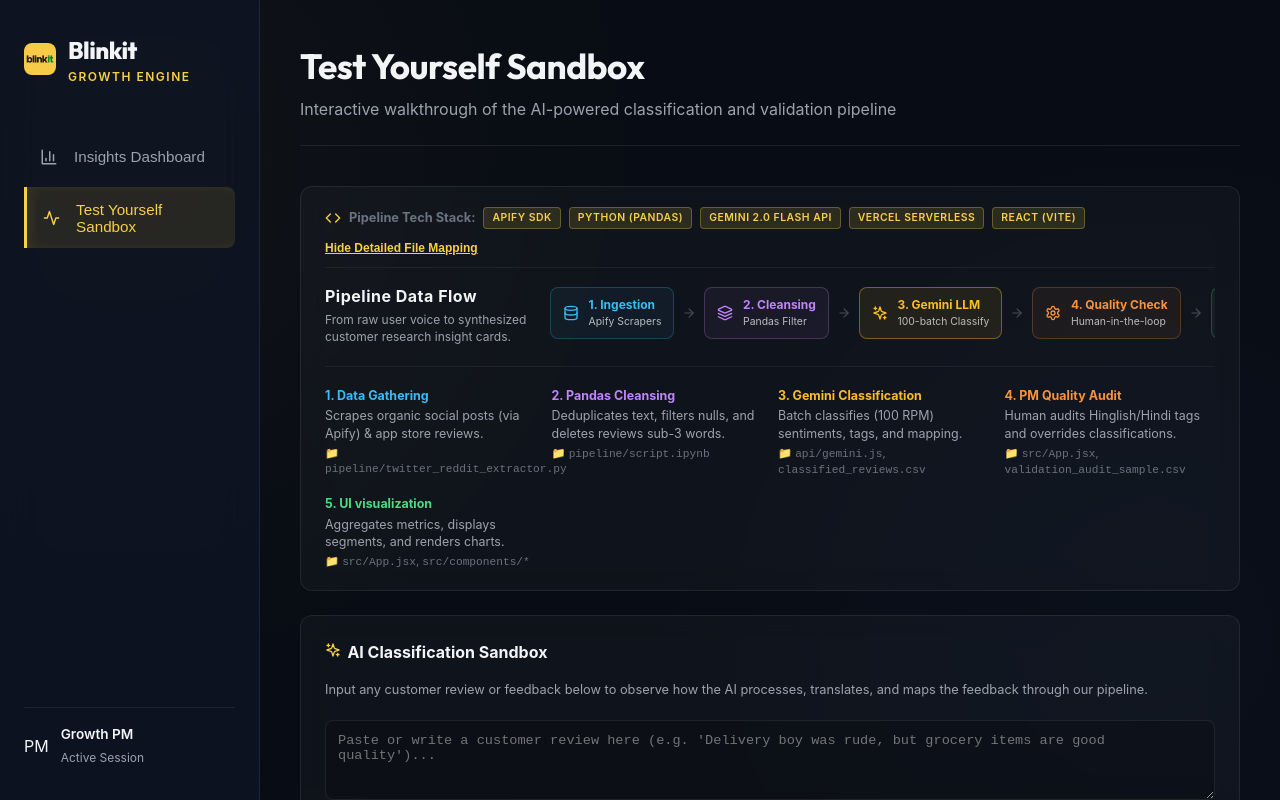
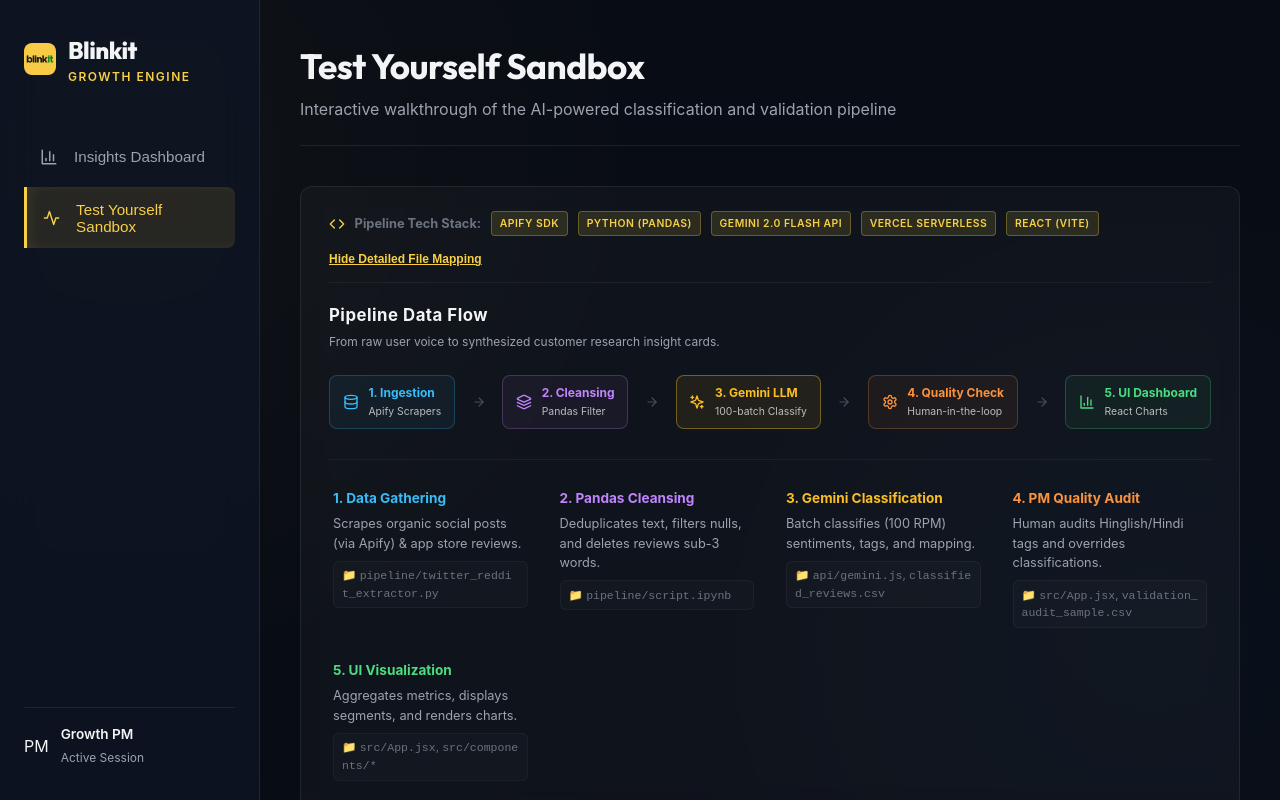
Before and after one commit to shivam0752/blinkit-review-ai-engine, a React (Vite) app: page / in a window 1280 px wide. Both pictures are taken after a click on the button "Test Yourself Sandbox". Shown: the top 800 px of the page. Built offline with nearby package versions, Linux system fonts and the light colour scheme.

Commit message:
style: increase padding and spacing in pipeline flowchart file mapping

```diff
--- a/src/components/ArchitectureDiagram.jsx
+++ b/src/components/ArchitectureDiagram.jsx
@@ -1,11 +1,11 @@
 import React, { useState } from 'react';
-import { Database, Layers, Sparkles, Settings, BarChart3, ArrowRight, HelpCircle, Code } from 'lucide-react';
+import { Database, Layers, Sparkles, Settings, BarChart3, ArrowRight, Code } from 'lucide-react';
 
 export default function ArchitectureDiagram() {
   const [showDetails, setShowDetails] = useState(true);
 
   return (
-    <div className="sandbox-architecture glass" style={{ padding: '1.25rem 1.5rem', marginBottom: '1.5rem' }}>
+    <div className="sandbox-architecture glass" style={{ padding: '1.5rem 1.75rem', marginBottom: '2rem' }}>
 
       {/* Tech Stack Banner */}
       <div style={{
@@ -13,20 +13,20 @@
         justifyContent: 'space-between',
         alignItems: 'center',
         flexWrap: 'wrap',
-        gap: '0.75rem',
-        paddingBottom: '0.75rem',
+        gap: '1rem',
+        paddingBottom: '1rem',
         borderBottom: '1px solid rgba(255, 255, 255, 0.05)',
-        marginBottom: '1rem',
+        marginBottom: '1.25rem',
         fontSize: '0.8rem'
       }}>
-        <div style={{ display: 'flex', alignItems: 'center', gap: '0.5rem' }}>
+        <div style={{ display: 'flex', alignItems: 'center', gap: '0.6rem', flexWrap: 'wrap' }}>
           <Code size={16} className="text-accent" />
           <span style={{ color: 'var(--text-muted)' }}><strong>Pipeline Tech Stack:</strong></span>
-          <span className="badge badge-accent" style={{ fontSize: '0.65rem' }}>Apify SDK</span>
-          <span className="badge badge-accent" style={{ fontSize: '0.65rem' }}>Python (Pandas)</span>
-          <span className="badge badge-accent" style={{ fontSize: '0.65rem' }}>Gemini 2.0 Flash API</span>
-          <span className="badge badge-accent" style={{ fontSize: '0.65rem' }}>Vercel Serverless</span>
-          <span className="badge badge-accent" style={{ fontSize: '0.65rem' }}>React (Vite)</span>
+          <span className="badge badge-accent" style={{ fontSize: '0.65rem', padding: '0.25rem 0.5rem' }}>Apify SDK</span>
+          <span className="badge badge-accent" style={{ fontSize: '0.65rem', padding: '0.25rem 0.5rem' }}>Python (Pandas)</span>
+          <span className="badge badge-accent" style={{ fontSize: '0.65rem', padding: '0.25rem 0.5rem' }}>Gemini 2.0 Flash API</span>
+          <span className="badge badge-accent" style={{ fontSize: '0.65rem', padding: '0.25rem 0.5rem' }}>Vercel Serverless</span>
+          <span className="badge badge-accent" style={{ fontSize: '0.65rem', padding: '0.25rem 0.5rem' }}>React (Vite)</span>
         </div>
         <button
           onClick={() => setShowDetails(!showDetails)}
@@ -37,25 +37,26 @@
             cursor: 'pointer',
             fontSize: '0.75rem',
             fontWeight: 600,
-            textDecoration: 'underline'
+            textDecoration: 'underline',
+            outline: 'none'
           }}
         >
           {showDetails ? 'Hide Detailed File Mapping' : 'Show Detailed File Mapping'}
         </button>
       </div>
 
-      <div style={{ display: 'flex', justifyContent: 'space-between', alignItems: 'center', flexWrap: 'wrap', gap: '1.25rem', width: '100%' }}>
+      <div style={{ display: 'flex', justifyContent: 'space-between', alignItems: 'center', flexWrap: 'wrap', gap: '1.5rem', width: '100%', marginBottom: '0.5rem' }}>
 
         {/* Title side */}
-        <div style={{ flex: '1 1 200px' }}>
-          <h4 style={{ margin: 0, fontSize: '1rem', fontWeight: 700, color: 'var(--text-primary)', letterSpacing: '0.5px' }}>Pipeline Data Flow</h4>
-          <p style={{ margin: '0.25rem 0 0 0', color: 'var(--text-secondary)', fontSize: '0.75rem', lineHeight: '1.4' }}>
+        <div style={{ flex: '1 1 220px' }}>
+          <h4 style={{ margin: 0, fontSize: '1.05rem', fontWeight: 700, color: 'var(--text-primary)', letterSpacing: '0.5px' }}>Pipeline Data Flow</h4>
+          <p style={{ margin: '0.35rem 0 0 0', color: 'var(--text-secondary)', fontSize: '0.75rem', lineHeight: '1.4' }}>
             From raw user voice to synthesized customer research insight cards.
           </p>
         </div>
 
         {/* Steps side */}
-        <div style={{ flex: '3 1 650px', display: 'flex', alignItems: 'center', justifyContent: 'space-between', gap: '0.5rem', flexWrap: 'nowrap', overflowX: 'auto', paddingBottom: '4px' }}>
+        <div style={{ flex: '3 1 650px', display: 'flex', alignItems: 'center', justifyContent: 'space-between', gap: '0.6rem', flexWrap: 'nowrap', overflowX: 'auto', paddingBottom: '6px' }}>
 
           {/* Step 1: Ingestion */}
           <div style={{
@@ -63,7 +64,7 @@
             alignItems: 'center',
             gap: '0.6rem',
             background: 'rgba(56, 189, 248, 0.06)',
-            padding: '0.5rem 0.75rem',
+            padding: '0.5rem 0.8rem',
             borderRadius: '8px',
             border: '1px solid rgba(56, 189, 248, 0.25)',
             flexShrink: 0
@@ -71,7 +72,7 @@
             <Database size={16} style={{ color: '#38bdf8' }} />
             <div style={{ textAlign: 'left' }}>
               <div style={{ fontSize: '0.75rem', fontWeight: 700, color: '#38bdf8' }}>1. Ingestion</div>
-              <div style={{ fontSize: '0.65rem', color: 'rgba(255, 255, 255, 0.7)' }}>Apify Scrapers</div>
+              <div style={{ fontSize: '0.65rem', color: 'rgba(255, 255, 255, 0.7)', marginTop: '2px' }}>Apify Scrapers</div>
             </div>
           </div>
 
@@ -83,7 +84,7 @@
             alignItems: 'center',
             gap: '0.6rem',
             background: 'rgba(192, 132, 252, 0.06)',
-            padding: '0.5rem 0.75rem',
+            padding: '0.5rem 0.8rem',
             borderRadius: '8px',
             border: '1px solid rgba(192, 132, 252, 0.25)',
             flexShrink: 0
@@ -91,7 +92,7 @@
             <Layers size={16} style={{ color: '#c084fc' }} />
             <div style={{ textAlign: 'left' }}>
               <div style={{ fontSize: '0.75rem', fontWeight: 700, color: '#c084fc' }}>2. Cleansing</div>
-              <div style={{ fontSize: '0.65rem', color: 'rgba(255, 255, 255, 0.7)' }}>Pandas Filter</div>
+              <div style={{ fontSize: '0.65rem', color: 'rgba(255, 255, 255, 0.7)', marginTop: '2px' }}>Pandas Filter</div>
             </div>
           </div>
 
@@ -103,7 +104,7 @@
             alignItems: 'center',
             gap: '0.6rem',
             background: 'rgba(251, 191, 36, 0.08)',
-            padding: '0.5rem 0.75rem',
+            padding: '0.5rem 0.8rem',
             borderRadius: '8px',
             border: '1px solid rgba(251, 191, 36, 0.4)',
             flexShrink: 0
@@ -111,7 +112,7 @@
             <Sparkles size={16} style={{ color: '#fbbf24' }} />
             <div style={{ textAlign: 'left' }}>
               <div style={{ fontSize: '0.75rem', fontWeight: 700, color: '#fbbf24' }}>3. Gemini LLM</div>
-              <div style={{ fontSize: '0.65rem', color: 'rgba(255, 255, 255, 0.7)' }}>100-batch Classify</div>
+              <div style={{ fontSize: '0.65rem', color: 'rgba(255, 255, 255, 0.7)', marginTop: '2px' }}>100-batch Classify</div>
             </div>
           </div>
 
@@ -123,7 +124,7 @@
             alignItems: 'center',
             gap: '0.6rem',
             background: 'rgba(251, 146, 60, 0.06)',
-            padding: '0.5rem 0.75rem',
+            padding: '0.5rem 0.8rem',
             borderRadius: '8px',
             border: '1px solid rgba(251, 146, 60, 0.25)',
             flexShrink: 0
@@ -131,7 +132,7 @@
             <Settings size={16} style={{ color: '#fb923c' }} />
             <div style={{ textAlign: 'left' }}>
               <div style={{ fontSize: '0.75rem', fontWeight: 700, color: '#fb923c' }}>4. Quality Check</div>
-              <div style={{ fontSize: '0.65rem', color: 'rgba(255, 255, 255, 0.7)' }}>Human-in-the-loop</div>
+              <div style={{ fontSize: '0.65rem', color: 'rgba(255, 255, 255, 0.7)', marginTop: '2px' }}>Human-in-the-loop</div>
             </div>
           </div>
 
@@ -143,7 +144,7 @@
             alignItems: 'center',
             gap: '0.6rem',
             background: 'rgba(74, 222, 128, 0.06)',
-            padding: '0.5rem 0.75rem',
+            padding: '0.5rem 0.8rem',
             borderRadius: '8px',
             border: '1px solid rgba(74, 222, 128, 0.25)',
             flexShrink: 0
@@ -151,7 +152,7 @@
             <BarChart3 size={16} style={{ color: '#4ade80' }} />
             <div style={{ textAlign: 'left' }}>
               <div style={{ fontSize: '0.75rem', fontWeight: 700, color: '#4ade80' }}>5. UI Dashboard</div>
-              <div style={{ fontSize: '0.65rem', color: 'rgba(255, 255, 255, 0.7)' }}>React Charts</div>
+              <div style={{ fontSize: '0.65rem', color: 'rgba(255, 255, 255, 0.7)', marginTop: '2px' }}>React Charts</div>
             </div>
           </div>
 
@@ -161,63 +162,103 @@
       {/* Expanded File details grid */}
       {showDetails && (
         <div style={{
-          marginTop: '1.25rem',
-          paddingTop: '1.25rem',
+          marginTop: '1.5rem',
+          paddingTop: '1.5rem',
           borderTop: '1px solid rgba(255, 255, 255, 0.05)',
           display: 'grid',
-          gridTemplateColumns: 'repeat(auto-fit, minmax(180px, 1fr))',
-          gap: '1rem',
-          fontSize: '0.78rem',
-          lineHeight: '1.4'
+          gridTemplateColumns: 'repeat(auto-fit, minmax(200px, 1fr))',
+          gap: '1.5rem',
+          fontSize: '0.8rem',
+          lineHeight: '1.5'
         }}>
-          <div>
-            <strong style={{ color: '#38bdf8', display: 'block', marginBottom: '0.2rem' }}>1. Data Gathering</strong>
-            <p style={{ color: 'var(--text-secondary)', margin: 0 }}>
+          <div style={{ padding: '0.25rem' }}>
+            <strong style={{ color: '#38bdf8', display: 'block', marginBottom: '0.4rem', fontSize: '0.85rem' }}>1. Data Gathering</strong>
+            <p style={{ color: 'var(--text-secondary)', margin: '0 0 0.5rem 0' }}>
               Scrapes organic social posts (via Apify) & app store reviews.
             </p>
-            <span style={{ fontSize: '0.7rem', color: 'var(--text-muted)', display: 'block', marginTop: '0.2rem' }}>
+            <div style={{
+              fontSize: '0.72rem',
+              color: 'var(--text-muted)',
+              padding: '0.35rem 0.5rem',
+              backgroundColor: 'rgba(255,255,255,0.02)',
+              borderRadius: '6px',
+              border: '1px solid rgba(255,255,255,0.04)',
+              wordBreak: 'break-all'
+            }}>
               📁 <code>pipeline/twitter_reddit_extractor.py</code>
-            </span>
+            </div>
           </div>
 
-          <div>
-            <strong style={{ color: '#c084fc', display: 'block', marginBottom: '0.2rem' }}>2. Pandas Cleansing</strong>
-            <p style={{ color: 'var(--text-secondary)', margin: 0 }}>
+          <div style={{ padding: '0.25rem' }}>
+            <strong style={{ color: '#c084fc', display: 'block', marginBottom: '0.4rem', fontSize: '0.85rem' }}>2. Pandas Cleansing</strong>
+            <p style={{ color: 'var(--text-secondary)', margin: '0 0 0.5rem 0' }}>
               Deduplicates text, filters nulls, and deletes reviews sub-3 words.
             </p>
-            <span style={{ fontSize: '0.7rem', color: 'var(--text-muted)', display: 'block', marginTop: '0.2rem' }}>
+            <div style={{
+              fontSize: '0.72rem',
+              color: 'var(--text-muted)',
+              padding: '0.35rem 0.5rem',
+              backgroundColor: 'rgba(255,255,255,0.02)',
+              borderRadius: '6px',
+              border: '1px solid rgba(255,255,255,0.04)',
+              wordBreak: 'break-all'
+            }}>
               📁 <code>pipeline/script.ipynb</code>
-            </span>
+            </div>
           </div>
 
-          <div>
-            <strong style={{ color: '#fbbf24', display: 'block', marginBottom: '0.2rem' }}>3. Gemini Classification</strong>
-            <p style={{ color: 'var(--text-secondary)', margin: 0 }}>
+          <div style={{ padding: '0.25rem' }}>
+            <strong style={{ color: '#fbbf24', display: 'block', marginBottom: '0.4rem', fontSize: '0.85rem' }}>3. Gemini Classification</strong>
+            <p style={{ color: 'var(--text-secondary)', margin: '0 0 0.5rem 0' }}>
               Batch classifies (100 RPM) sentiments, tags, and mapping.
             </p>
-            <span style={{ fontSize: '0.7rem', color: 'var(--text-muted)', display: 'block', marginTop: '0.2rem' }}>
+            <div style={{
+              fontSize: '0.72rem',
+              color: 'var(--text-muted)',
+              padding: '0.35rem 0.5rem',
+              backgroundColor: 'rgba(255,255,255,0.02)',
+              borderRadius: '6px',
+              border: '1px solid rgba(255,255,255,0.04)',
+              wordBreak: 'break-all'
+            }}>
               📁 <code>api/gemini.js</code>, <code>classified_reviews.csv</code>
-            </span>
+            </div>
           </div>
 
-          <div>
-            <strong style={{ color: '#fb923c', display: 'block', marginBottom: '0.2rem' }}>4. PM Quality Audit</strong>
-            <p style={{ color: 'var(--text-secondary)', margin: 0 }}>
+          <div style={{ padding: '0.25rem' }}>
+            <strong style={{ color: '#fb923c', display: 'block', marginBottom: '0.4rem', fontSize: '0.85rem' }}>4. PM Quality Audit</strong>
+            <p style={{ color: 'var(--text-secondary)', margin: '0 0 0.5rem 0' }}>
               Human audits Hinglish/Hindi tags and overrides classifications.
             </p>
-            <span style={{ fontSize: '0.7rem', color: 'var(--text-muted)', display: 'block', marginTop: '0.2rem' }}>
+            <div style={{
+              fontSize: '0.72rem',
+              color: 'var(--text-muted)',
+              padding: '0.35rem 0.5rem',
+              backgroundColor: 'rgba(255,255,255,0.02)',
+              borderRadius: '6px',
+              border: '1px solid rgba(255,255,255,0.04)',
+              wordBreak: 'break-all'
+            }}>
               📁 <code>src/App.jsx</code>, <code>validation_audit_sample.csv</code>
-            </span>
+            </div>
           </div>
 
-          <div>
-            <strong style={{ color: '#4ade80', display: 'block', marginBottom: '0.2rem' }}>5. UI visualization</strong>
-            <p style={{ color: 'var(--text-secondary)', margin: 0 }}>
+          <div style={{ padding: '0.25rem' }}>
+            <strong style={{ color: '#4ade80', display: 'block', marginBottom: '0.4rem', fontSize: '0.85rem' }}>5. UI Visualization</strong>
+            <p style={{ color: 'var(--text-secondary)', margin: '0 0 0.5rem 0' }}>
               Aggregates metrics, displays segments, and renders charts.
             </p>
-            <span style={{ fontSize: '0.7rem', color: 'var(--text-muted)', display: 'block', marginTop: '0.2rem' }}>
+            <div style={{
+              fontSize: '0.72rem',
+              color: 'var(--text-muted)',
+              padding: '0.35rem 0.5rem',
+              backgroundColor: 'rgba(255,255,255,0.02)',
+              borderRadius: '6px',
+              border: '1px solid rgba(255,255,255,0.04)',
+              wordBreak: 'break-all'
+            }}>
               📁 <code>src/App.jsx</code>, <code>src/components/*</code>
-            </span>
+            </div>
           </div>
         </div>
       )}
```
